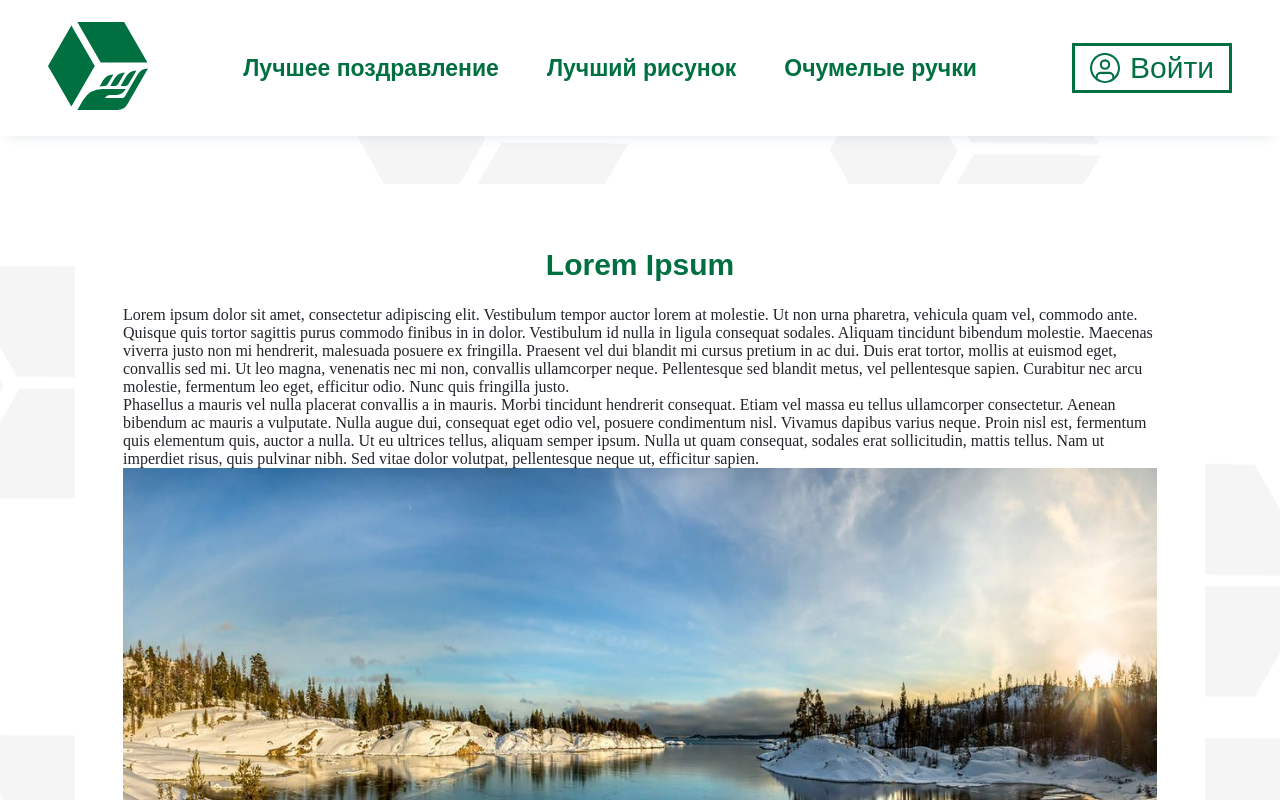
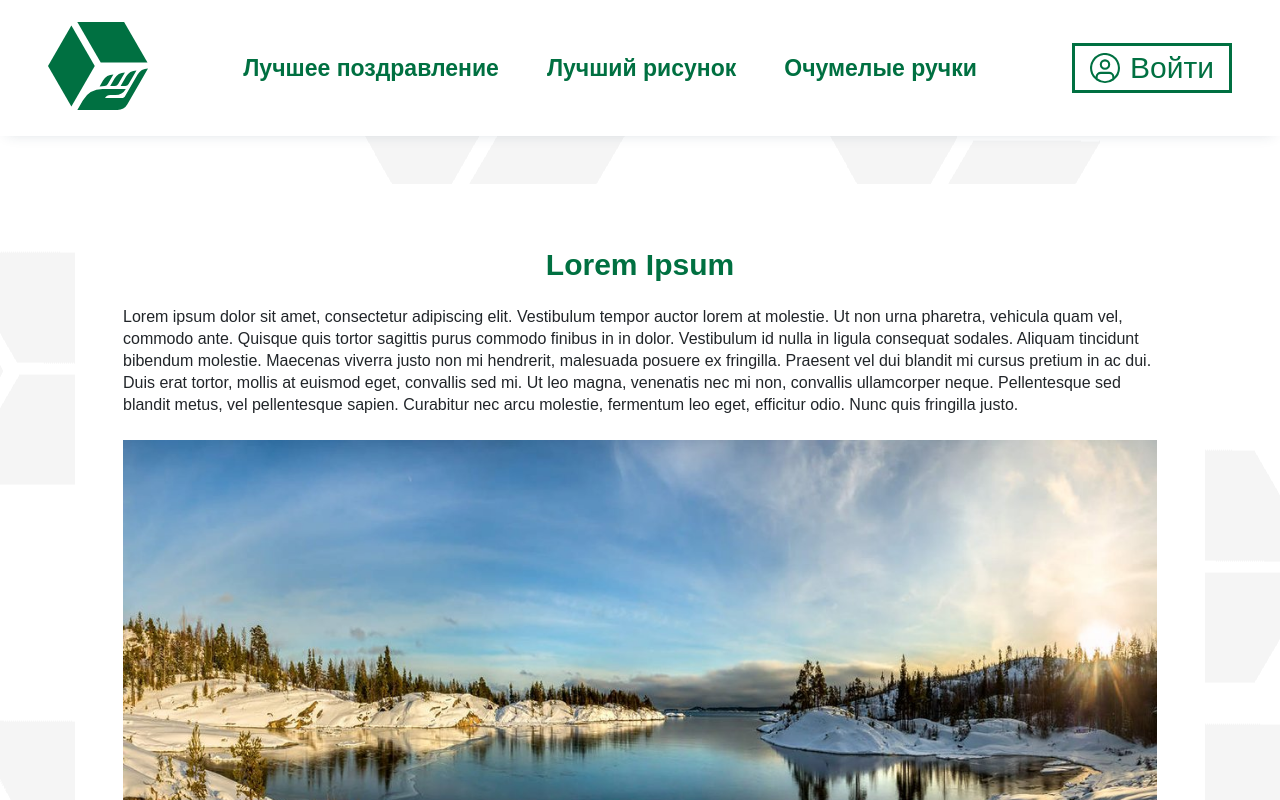
Before and after one commit to egorova-sofya/garant-logistics-competitions, a React (Create React App) app: page /handmade/1 in a window 1280 px wide. Shown: the top 800 px of the page. Built offline with nearby package versions, Linux system fonts and the light colour scheme.

Commit message:
fixed styles

```diff
--- a/src/pages/HomePage/HomePage.module.css
+++ b/src/pages/HomePage/HomePage.module.css
@@ -21,7 +21,8 @@
   display: flex;
   justify-content: right;
   align-items: center;
-  padding: 2rem 3rem;
+  padding-right: 3rem;
+  padding-top: 2rem;
 }
 
 .container {
@@ -36,7 +37,7 @@
 .logo {
   width: 900px;
   height: auto;
-  margin: 3rem 0 6rem 0;
+  margin: 1rem 0 6rem 0;
 }
 
 .slogan {
--- a/src/pages/WorksListPage/WorkItemPage/WorkItemPage.js
+++ b/src/pages/WorksListPage/WorkItemPage/WorkItemPage.js
@@ -26,17 +26,7 @@ const WorkItemPage = ({}) => {
               molestie, fermentum leo eget, efficitur odio. Nunc quis fringilla
               justo.
             </p>
-            <p>
-              Phasellus a mauris vel nulla placerat convallis a in mauris. Morbi
-              tincidunt hendrerit consequat. Etiam vel massa eu tellus
-              ullamcorper consectetur. Aenean bibendum ac mauris a vulputate.
-              Nulla augue dui, consequat eget odio vel, posuere condimentum
-              nisl. Vivamus dapibus varius neque. Proin nisl est, fermentum quis
-              elementum quis, auctor a nulla. Ut eu ultrices tellus, aliquam
-              semper ipsum. Nulla ut quam consequat, sodales erat sollicitudin,
-              mattis tellus. Nam ut imperdiet risus, quis pulvinar nibh. Sed
-              vitae dolor volutpat, pellentesque neque ut, efficitur sapien.
-            </p>
+
             <img src={testImg} />
           </div>
           <LikesCounter />
--- a/src/pages/WorksListPage/WorkItemPage/WorkItemPage.module.css
+++ b/src/pages/WorksListPage/WorkItemPage/WorkItemPage.module.css
@@ -13,7 +13,7 @@
   color: var(--greenColor);
 }
 
-text {
+.text {
   font-family: "Arial", sans-serif;
   line-height: 22px;
   margin-bottom: 1.5rem;
```
